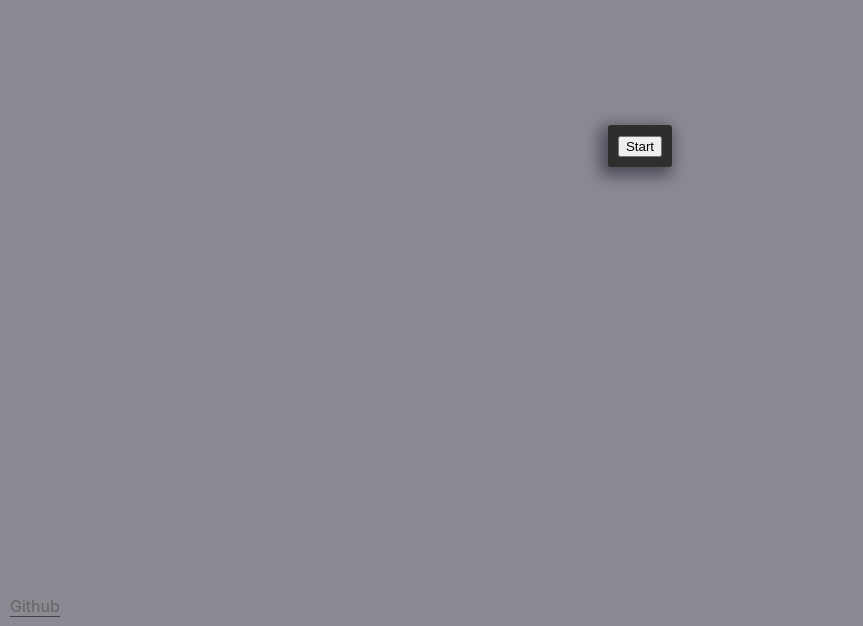
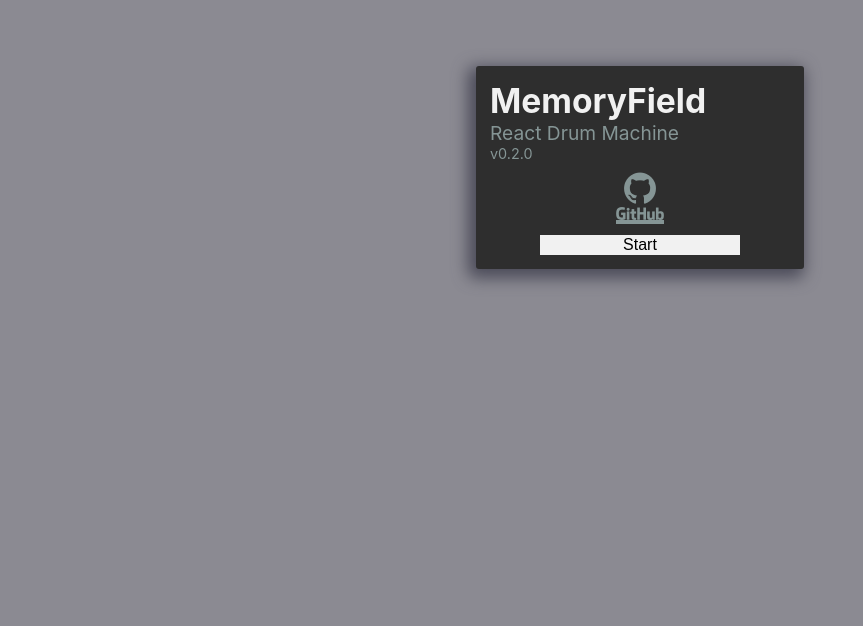
Before and after one commit to Loxphordex/Memoryfield, a React (Create React App) app: page / in a window 1280 px wide. Shown: the part 174-800 px from the top of the page, without its empty margins (0-863 px from the left). Built offline with nearby package versions, Linux system fonts and the light colour scheme.

Commit message:
start menu titles, link, and start button

```diff
--- a/public/index.html
+++ b/public/index.html
@@ -11,6 +11,7 @@
     />
     <link rel="apple-touch-icon" href="%PUBLIC_URL%/logo192.png" />
     <link rel="manifest" href="%PUBLIC_URL%/manifest.json" />
+    <link rel="stylesheet" href="https://cdn.jsdelivr.net/gh/devicons/devicon@v2.15.1/devicon.min.css">
     <title>Memoryfield</title>
   </head>
   <body>
--- a/src/App.js
+++ b/src/App.js
@@ -2,7 +2,7 @@ import React, { useState, useEffect, useRef } from 'react'
 import MemoryField from './components/MemoryField/MemoryField'
 import ControlPanel from './components/ControlPanel/ControlPanel'
 import Footer from './components/Footer/Footer'
-import StartButton from './components/StartButton/StartButton'
+import StartMenu from './components/StartMenu/StartMenu'
 import { samples } from './components/Audio/constants'
 import playSound from './components/Audio/playSound'
 import { keyShortcuts } from './constants/keyShortcuts'
@@ -163,13 +163,17 @@ function App() {
     }
   }
 
+  if (!ctx) {
+    return (
+      <StartMenu
+        startAudioContext={startAudioContext}
+      />
+    )
+  }
+
   return (
     <div className='App'>
       <section className='app-container'>
-        <StartButton
-          ctx={ctx}
-          startAudioContext={startAudioContext}
-        />
         <ControlPanel
           isPlaying={isPlaying}
           play={setPlaying}
--- a/src/components/Footer/Footer.js
+++ b/src/components/Footer/Footer.js
@@ -4,7 +4,7 @@ import '../../styles/components/Footer.css'
 export default function Footer() {
   return (
     <div className='footer'>
-      <a href='https://github.com/Loxphordex/Memoryfield' target='_blank' rel='noopener noreferrer'>Github</a>
+      <a href='https://github.com/Loxphordex/Memoryfield' target='_blank' rel='noopener noreferrer'>GitHub</a>
     </div>
   )
 }
--- a/src/components/StartButton/StartButton.js
+++ /dev/null
@@ -1,17 +0,0 @@
-import React from 'react'
-
-export default function StartButton({
-  ctx,
-  startAudioContext
-}) {
-
-  if (!ctx) {
-    return (
-      <div className='start-button-background'>
-        <button className='start-button' onClick={startAudioContext}>Start</button>
-      </div>
-    )
-  }
-
-  return <></>
-}
--- /dev/null
+++ b/src/components/StartMenu/StartMenu.js
@@ -0,0 +1,23 @@
+import React from 'react'
+import '../../styles/components/StartMenu.css'
+
+export default function StartMenu({
+  startAudioContext
+}) {
+
+  return (
+    <div className='start-menu-background'>
+      <h1>MemoryField</h1>
+      <h2>React Drum Machine</h2>
+      <div className='start-menu-version'>v0.2.0</div>
+      <div className='start-menu-link-container'>
+        <a className='start-menu-github-link' href='https://github.com/Loxphordex/Memoryfield' target='_blank' rel='noopener noreferrer'>
+          <i className='devicon-github-original-wordmark'></i>
+        </a>
+      </div>
+      <div className='start-button-container'>
+        <button className='start-button' onClick={startAudioContext}>Start</button>
+      </div>
+    </div>
+  )
+}
--- a/src/index.css
+++ b/src/index.css
@@ -14,6 +14,10 @@ code {
     monospace;
 }
 
+a {
+  color: rgb(241, 241, 241);
+}
+
 @media only screen and (min-width: 768px) {
   .App {
     height: 80vh;
--- a/src/styles/buttons/buttons.css
+++ b/src/styles/buttons/buttons.css
@@ -106,16 +106,3 @@ p {
   max-width: 36em;
   margin: 1em auto;
 }
-a {
-  color: #aaa;
-  text-decoration: none;
-  border-bottom: 1px solid #444;
-  -webkit-transition: color 0.2s ease-in;
-  -moz-transition: color 0.2s ease-in;
-  -o-transition: color 0.2s ease-in;
-  transition: color 0.2s ease-in;
-}
-a:hover,
-a:focus {
-  color: #eee;
-}
--- /dev/null
+++ b/src/styles/components/StartMenu.css
@@ -0,0 +1,58 @@
+.start-menu-background {
+  min-width: 250px;
+  max-width: 300px;
+  max-height: 200px;
+  background-color: rgb(46, 46, 46);
+  border-radius: 3px;
+  box-shadow: -4px 5px 16px 4px rgb(75 75 89);
+  margin: 30vh auto;
+  padding: 14px;
+}
+
+.start-menu-background h1 {
+  margin: 0 auto;
+  font-weight: bold;
+  font-size: 2.1em;
+}
+
+.start-menu-background h2 {
+  font-weight: normal;
+  font-size: 1.2em;
+  margin: 0 auto;
+  color: rgb(133 149 149);
+}
+
+.start-menu-version {
+  color: rgb(133 149 149);
+  font-size: 0.9em;
+}
+
+.start-menu-github-link {
+  padding: 10px 0;
+  display: flex;
+  justify-content: center;
+  max-width: 50px;
+  margin: 0 auto;
+  color: rgb(133 149 149);
+}
+
+.start-menu-background i {
+  cursor: pointer;
+  font-size: 3em;
+  display: inline-block;
+  margin: 0 auto;
+}
+
+.start-button-container {
+  display: flex;
+  justify-content: center;
+  padding-top: 5px;
+}
+
+.start-button {
+  margin: 0 auto;
+  width: 200px;
+  background-color: rgb(241, 241, 241);
+  border: none;
+  font-size: 1em;
+}
```
Also changed, not shown: src/styles/components/Dropdown.css (renamed from src/styles/Dropdown.css).
